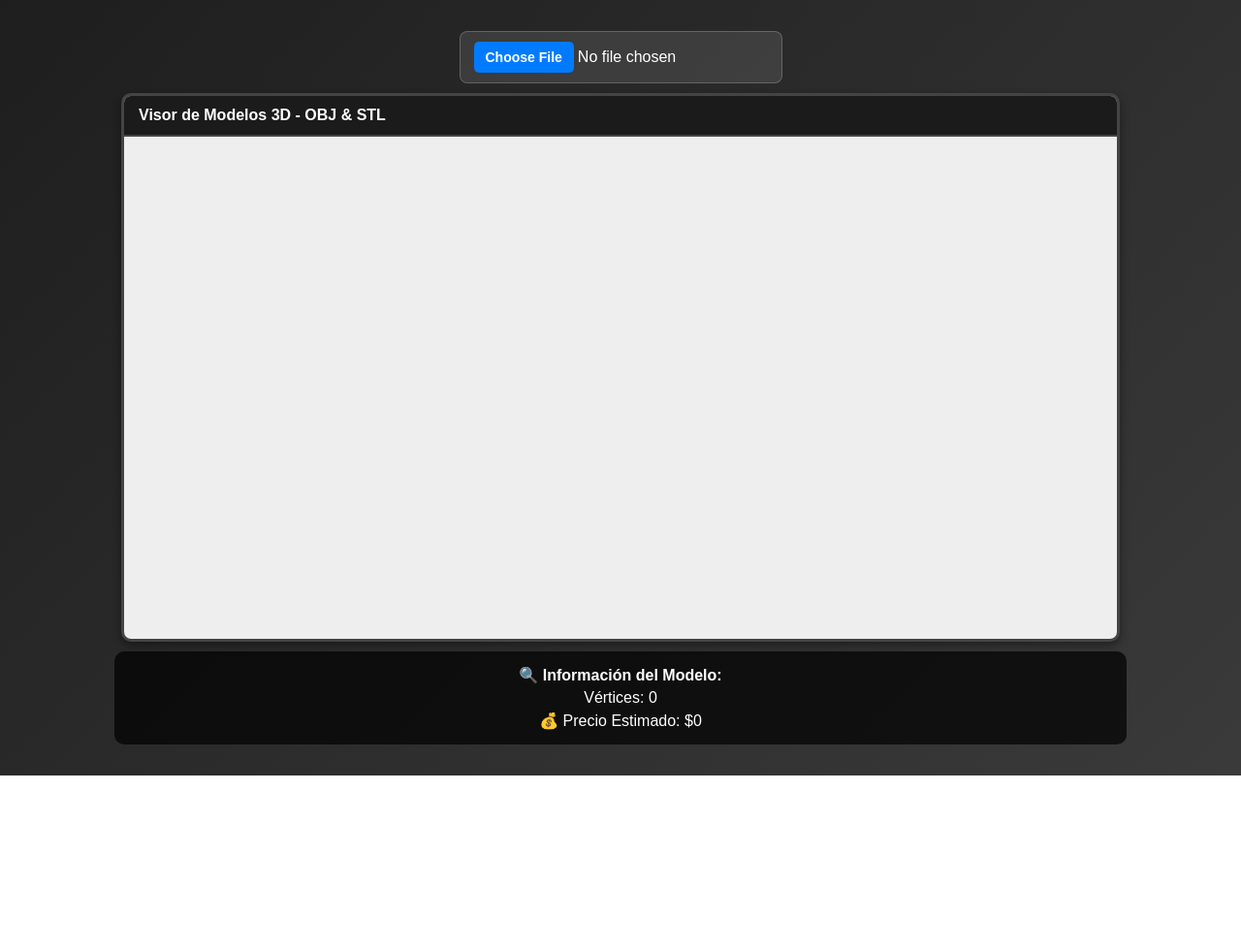
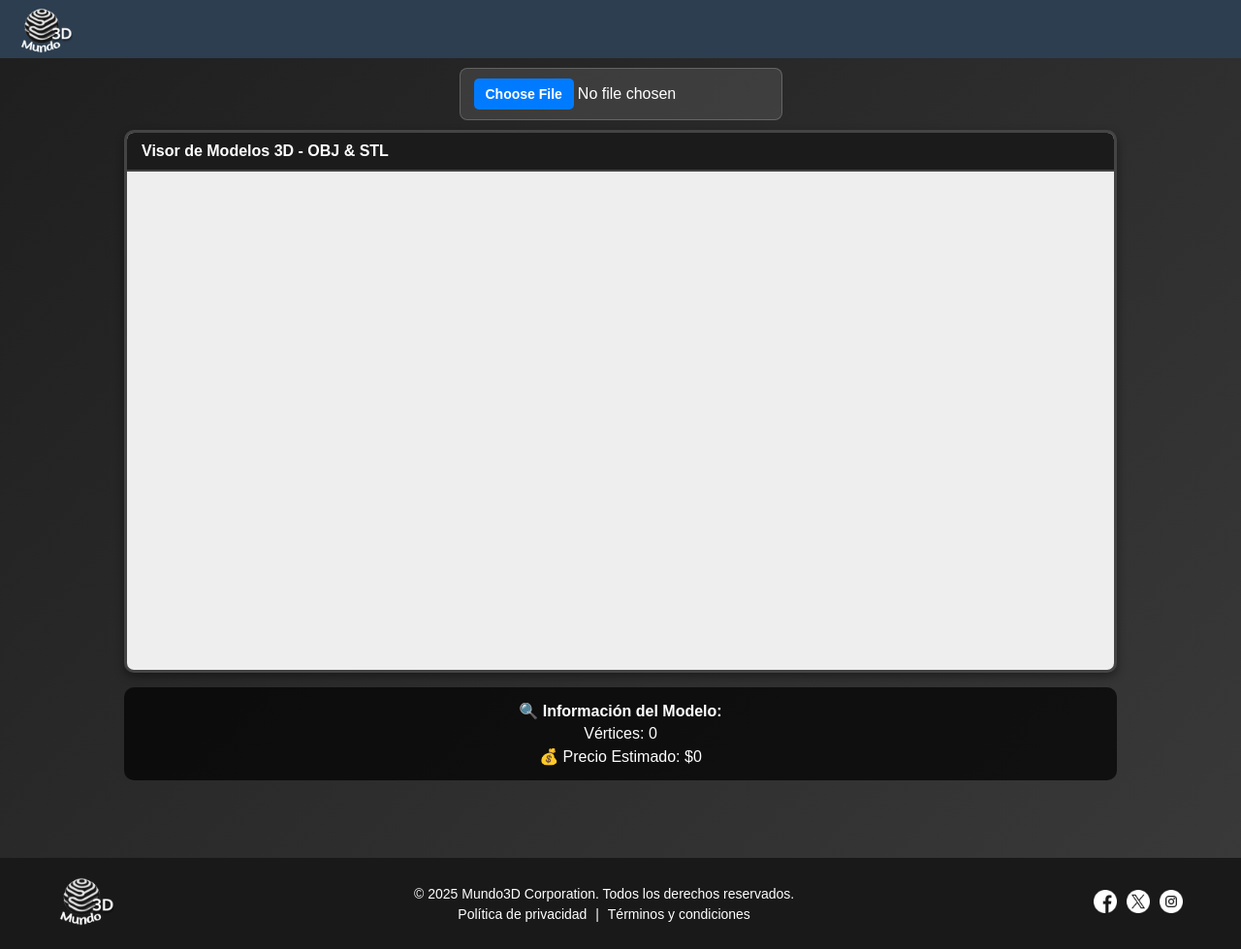
Before and after one commit to JavierrT-dev/Mundo3D, a website: page render.html in a window 1280 px wide. Shown: the whole page at 97% size. Before the commit the page ends 800 px from the top, so only its background shows below. Drawn offline with nearby package versions, Linux system fonts and the light colour scheme.

Commit message:
123
Co-authored-by: Alejandro Lira <ReaperCluod@users.noreply.github.com>

```diff
--- a/estilo.css
+++ b/estilo.css
@@ -1,18 +1,39 @@
-/* Reset y estilos generales */
+
+* {
+  margin: 0;
+  padding: 0;
+  box-sizing: border-box;
+}
+
 body {
   margin: 0;
-  overflow: hidden;
+  padding: 0;
+  overflow-x: hidden;
   display: flex;
   flex-direction: column;
   align-items: center;
   justify-content: center;
-  height: 100vh;
+  min-height: 100vh;
   background: linear-gradient(135deg, #1e1e1e, #3a3a3a);
   color: white;
   font-family: Arial, sans-serif;
+  padding-top: 60px;
 }
 
-/* Contenedor principal del visor */
+.top-bar-render {
+  width: 100%;
+  height: 60px;
+  background-color: #2C3E50;
+  position: fixed;
+  top: 0;
+  left: 0;
+  z-index: 1000;
+  display: flex;
+  align-items: center;
+  padding: 0 20px;
+}
+
+
 #container {
   width: 80vw;
   height: 70vh;
@@ -26,9 +47,10 @@ body {
   box-shadow: 0px 4px 10px rgba(0, 0, 0, 0.4);
   overflow: hidden;
   border: 3px solid #444;
+  margin-bottom: 60px;
 }
 
-/* Barra de título estilo ventana */
+
 .window-title {
   position: absolute;
   top: 0;
@@ -45,24 +67,23 @@ body {
   border-bottom: 2px solid #444;
 }
 
-/* Estilos para el panel de información */
 #infoPanel {
   width: 80vw;
   background: rgba(0, 0, 0, 0.7);
   padding: 10px;
-  margin-top: 10px;
+  margin-top: -45px;
+  margin-bottom: 80px;
   border-radius: 10px;
   text-align: center;
   font-size: 14px;
 }
 
-/* Estilos de los textos del panel */
 #infoPanel p {
   margin: 5px 0;
   font-size: 16px;
 }
 
-/* Input de carga */
+
 input[type="file"] {
   position: relative;
   display: block;
@@ -77,7 +98,6 @@ input[type="file"] {
   text-align: center;
 }
 
-/* Botón dentro del input */
 input[type="file"]::file-selector-button {
   background: #007bff;
   border: none;
@@ -94,14 +114,16 @@ input[type="file"]::file-selector-button:hover {
   background: #0056b3;
 }
 
-/* Estilos para el visor */
+#fileInput {
+  margin-top: 70px;
+}
+
 canvas {
   display: block;
   width: 100%;
   height: 100%;
 }
 
-/* 📱 Responsividad para tablets y móviles */
 @media (max-width: 1024px) {
   #container {
       width: 90vw;
@@ -112,7 +134,6 @@ canvas {
   }
 }
 
-/* 📱📱 Estilos para móviles */
 @media (max-width: 768px) {
   body {
       height: auto;
@@ -135,7 +156,6 @@ canvas {
   }
 }
 
-/* 📱📱📱 Estilos para pantallas muy pequeñas */
 @media (max-width: 480px) {
   #container {
       width: 98vw;
@@ -144,6 +164,7 @@ canvas {
   #infoPanel {
       width: 98vw;
       padding: 6px;
+      margin-bottom: 70px;
   }
   #infoPanel p {
       font-size: 13px;
@@ -153,3 +174,12 @@ canvas {
       padding: 6px;
   }
 }
+
+.logo {
+  position: fixed;
+  top: 8px;
+  left: 20px;
+  width: 55px;
+  height: auto;
+  z-index: 1100;
+}
--- a/render.html
+++ b/render.html
@@ -5,12 +5,18 @@
     <meta name="viewport" content="width=device-width, initial-scale=1.0">
     <title>Visor de Modelos 3D - OBJ & STL</title>
     <link rel="stylesheet" href="estilo.css">
+    <link rel="stylesheet" href="style.css">
     <script src="https://cdnjs.cloudflare.com/ajax/libs/three.js/r128/three.min.js"></script>
     <script src="https://cdn.jsdelivr.net/npm/three@0.128/examples/js/loaders/OBJLoader.js"></script>
     <script src="https://cdn.jsdelivr.net/npm/three@0.128/examples/js/loaders/STLLoader.js"></script>
     <script src="https://cdn.jsdelivr.net/npm/three@0.128/examples/js/controls/OrbitControls.js"></script>
 </head>
+
 <body>
+    <div class="top-bar-render">
+      <img src="media/logo.png" alt="Logo" class="logo">
+    </div>
+
     <input type="file" id="fileInput" accept=".obj,.stl">
 
     <div id="container">
@@ -26,5 +32,22 @@
     </div>
 
     <script src="script.js"></script>
+
+    <footer class="pie-pagina">
+      <div class="contenedor-footer">
+          <div class="logo-footer">
+              <img src="media/logo.png" alt="Logo Pera" style="height: 50px;">
+          </div>
+          <div class="informacion-footer">
+              <p>&copy; 2025 Mundo3D Corporation. Todos los derechos reservados.</p>
+              <p><a href="#">Política de privacidad</a> | <a href="#">Términos y condiciones</a></p>
+          </div>
+          <div class="redes-sociales">
+              <a href="#"><img src="media/face.png" alt="Facebook" class="icono-red-social"></a>
+              <a href="#"><img src="media/twitter.png" alt="Twitter" class="icono-red-social"></a>
+              <a href="#"><img src="media/insta.png" alt="Instagram" class="icono-red-social"></a>
+          </div>
+      </div>
+    </footer>
 </body>
 </html>
--- a/style.css
+++ b/style.css
@@ -1,4 +1,3 @@
-/* Reset y estilos generales */
 * {
   margin: 0;
   padding: 0;
@@ -12,7 +11,6 @@ body {
   width: 100vw;
 }
 
-/* Barra superior */
 .top-bar {
   width: 100%;
   height: 60px;
@@ -30,7 +28,7 @@ body {
   color: #fff;
   font-size: 16px;
   cursor: pointer;
-  margin-left: 84%;
+  margin-left: 88%;
   text-decoration: none;
   font-family: Arial, Helvetica, sans-serif;
   transition: transform 0.3s ease, background-color 0.3s ease;
@@ -698,6 +696,30 @@ body {
   }
 }
 
+@media (max-width: 1024px) {
+  .top-bar .login {
+    margin-left: auto;
+    margin-right: 10px;
+  }
+}
+
+@media (max-width: 1200px) {
+  .top-bar .login {
+    margin-left: auto;
+    margin-right: 10px;
+  }
+}
+
+@media (max-width: 1400px) {
+  .top-bar .login {
+    margin-left: auto;
+    margin-right: 10px;
+  }
+  .top-bar .register {
+    margin-left: 0;
+  }
+}
+
 body.login-page,
 body.register-page {
   display: flex;
```
